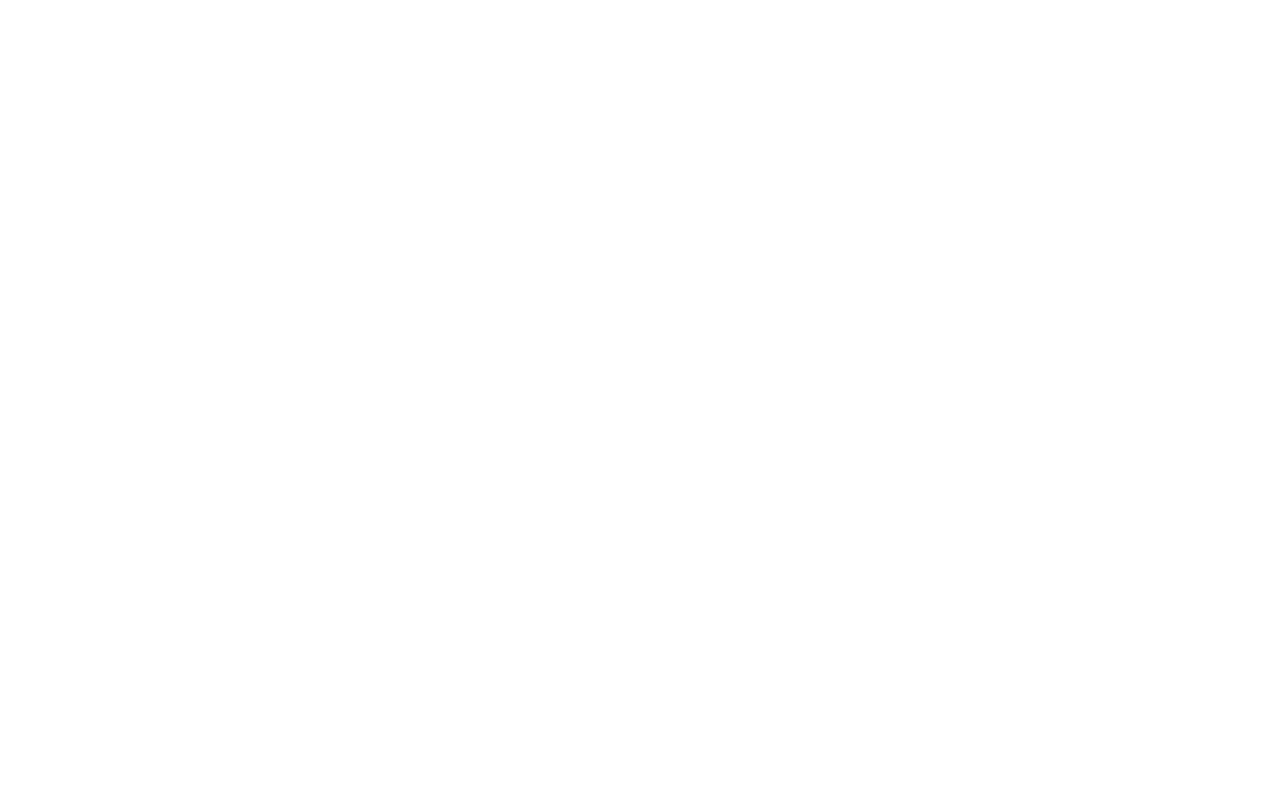
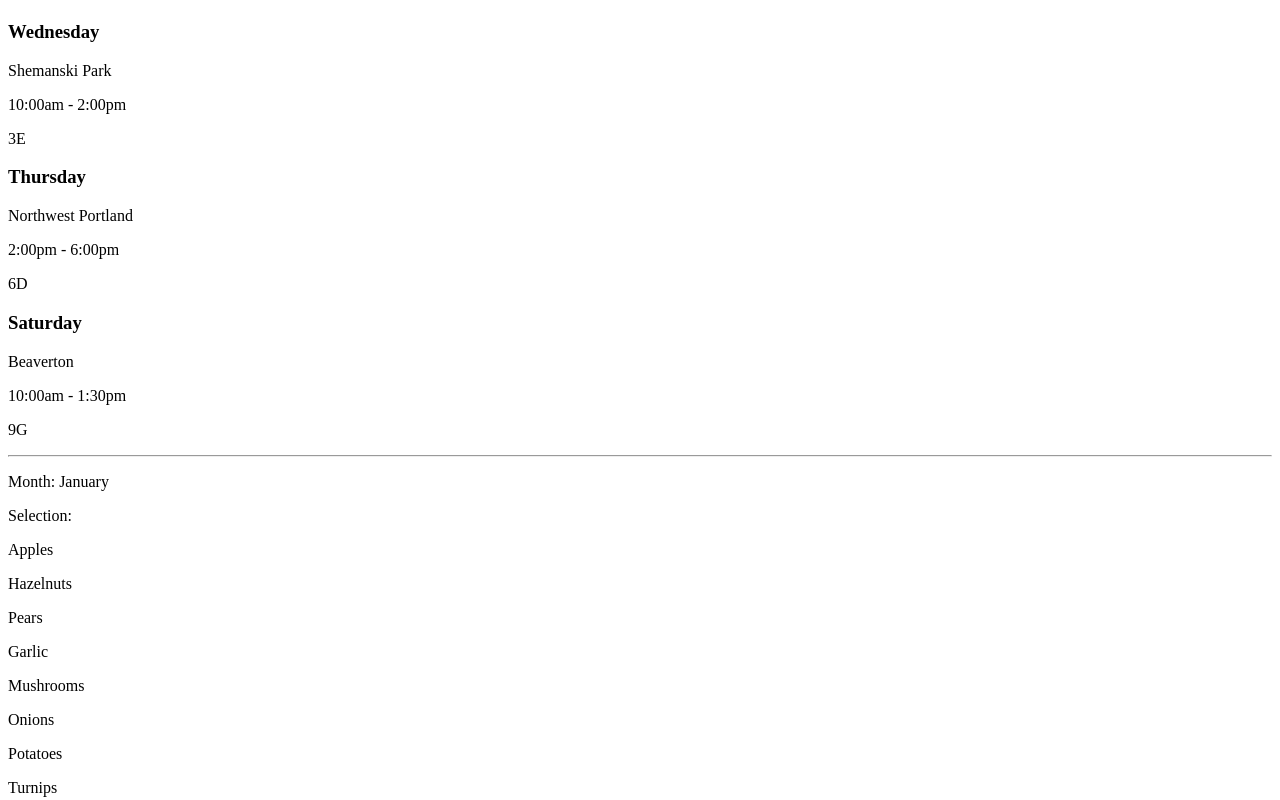
Before and after one commit to safiyc/safis-fresh-market, a React app: page / in a window 1280 px wide. Shown: the part 580-1380 px from the top of the page. Before the commit the page ends 800 px from the top, so only its background shows below. Built offline with nearby package versions, Linux system fonts and the light colour scheme.

Commit message:
Display nested data on page

```diff
--- a/src/components/DayDisplay.jsx
+++ b/src/components/DayDisplay.jsx
@@ -1,15 +1,56 @@
 import React from 'react';
-import DaySelection from './DaySelection';
 import DayData from './DayData';
+
+const marketSchedule = [
+  {
+    day: 'Sunday',
+    location: 'Lents International',
+    hours: '9:00am - 2:00pm',
+    booth: '4A'
+  },
+  {
+    day: 'Monday',
+    location: 'Pioneer Courthouse Square',
+    hours: '10:00am - 2:00pm',
+    booth: '7C'
+  },
+  {
+    day: 'Tuesday',
+    location: 'Hillsboro',
+    hours: '5:00pm - 8:30pm',
+    booth: '1F'
+  },
+  {
+    day: 'Wednesday',
+    location: 'Shemanski Park',
+    hours: '10:00am - 2:00pm',
+    booth: '3E'
+  },
+  {
+    day: 'Thursday',
+    location: 'Northwest Portland',
+    hours: '2:00pm - 6:00pm',
+    booth: '6D'
+  },
+  {
+    day: 'Saturday',
+    location: 'Beaverton',
+    hours: '10:00am - 1:30pm',
+    booth: '9G'
+  }
+];
 
 function DayDisplay() {
   return (
     <div>
-      <DaySelection />
-      <DayData
-        day="Sunday"
-        location="Lents International" hours="9:00am - 2:00pm"
-        booth="4A" />
+      <h2>Our Location Each Day of the Week</h2>
+      {marketSchedule.map((data, index) =>
+        <DayData day={data.day}
+          location={data.location}
+          hours={data.hours}
+          booth={data.booth}
+          key={index} />
+      )}
     </div>
   );
 }
--- a/src/components/MonthData.jsx
+++ b/src/components/MonthData.jsx
@@ -1,7 +1,19 @@
 import React from 'react';
+import PropTypes from 'prop-types';
 
-function MonthData() {
-  return <div>data from month's selection</div>;
+function MonthData(props) {
+  return (
+    <div>
+      <hr />
+      <p>Month: {props.month}</p>
+      <p>Selection: {props.selection}</p>
+    </div>
+  );
 }
 
+MonthData.propTypes = {
+  month: PropTypes.string,
+  selection: PropTypes.string
+};
+
 export default MonthData;
--- a/src/components/MonthDisplay.jsx
+++ b/src/components/MonthDisplay.jsx
@@ -1,12 +1,292 @@
 import React from 'react';
-import MonthSelection from './MonthSelection';
 import MonthData from './MonthData';
+
+const availableProduce = [
+  {
+    month: 'January',
+    selection: [
+      'Apples',
+      'Hazelnuts',
+      'Pears',
+      'Garlic',
+      'Mushrooms',
+      'Onions',
+      'Potatoes',
+      'Turnips'
+    ]
+  },
+  {
+    month: 'February',
+    selection: [
+      'Apples',
+      'Hazelnuts',
+      'Pears',
+      'Garlic',
+      'Mushrooms',
+      'Onions',
+      'Potatoes'
+    ]
+  },
+  {
+    month: 'March',
+    selection: [
+      'Apples',
+      'Hazelnuts',
+      'Pears',
+      'Rhubarb',
+      'Garlic',
+      'Mushrooms',
+      'Onions',
+      'Potatoes'
+    ]
+  },
+  {
+    month: 'April',
+    selection: [
+      'Apples',
+      'Hazelnuts',
+      'Pears',
+      'Rhubarb',
+      'Asparagus',
+      'Garlic',
+      'Lettuce',
+      'Mushrooms',
+      'Onions',
+      'Potatoes'
+    ]
+  },
+  {
+    month: 'May',
+    selection: [
+      'Apples',
+      'Hazelnuts',
+      'Pears',
+      'Rhubarb',
+      'Asparagus',
+      'Cauliflower',
+      'Garlic',
+      'Lettuce',
+      'Potatoes',
+      'Radishes'
+    ]
+  },
+  {
+    month: 'June',
+    selection: [
+      'Apples',
+      'Hazelnuts',
+      'Pears',
+      'Rhubarb',
+      'Blackberries',
+      'Cherries',
+      'Raspberries',
+      'Strawberries',
+      'Asparagus',
+      'Broccoli',
+      'Cauliflower',
+      'Kohlrabi',
+      'Lettuce',
+      'Mushrooms',
+      'Potatoes',
+      'Radishes',
+      'Squash'
+    ]
+  },
+  {
+    month: 'July',
+    selection: [
+      'Apples',
+      'Hazelnuts',
+      'Pears',
+      'Rhubarb',
+      'Apricots',
+      'Blackberries',
+      'Blueberries',
+      'Cherries',
+      'Melons',
+      'Nectarines',
+      'Peaches',
+      'Raspberries',
+      'Strawberries',
+      'Tomatoes',
+      'Beets',
+      'Broccoli',
+      'Brussel Sprouts',
+      'Cabbage',
+      'Carrots',
+      'Cauliflower',
+      'Cucumber',
+      'Eggplant',
+      'Garlic',
+      'Green Beans',
+      'Kohlrabi',
+      'Lettuce',
+      'Mushrooms',
+      'Potatoes',
+      'Radishes',
+      'Squash',
+      'Turnips'
+    ]
+  },
+  {
+    month: 'August',
+    selection: [
+      'Apples',
+      'Apricots',
+      'Blackberries',
+      'Blueberries',
+      'Cherries',
+      'Melons',
+      'Nectarines',
+      'Peaches',
+      'Pears',
+      'Plums',
+      'Raspberries',
+      'Rhubarb',
+      'Strawberries',
+      'Tomatoes',
+      'Beets',
+      'Broccoli',
+      'Brussel Sprouts',
+      'Cabbage',
+      'Carrots',
+      'Cauliflower',
+      'Corn',
+      'Cucumber',
+      'Eggplant',
+      'Garlic',
+      'Green Beans',
+      'Kohlrabi',
+      'Lettuce',
+      'Mushrooms',
+      'Onions',
+      'Peas',
+      'Peppers',
+      'Potatoes',
+      'Radishes',
+      'Squash',
+      'Turnips'
+    ]
+  },
+  {
+    month: 'September',
+    selection: [
+      'Apples',
+      'Blueberries',
+      'Grapes',
+      'Melons',
+      'Peaches',
+      'Pears',
+      'Plums',
+      'Raspberries',
+      'Tomatoes',
+      'Broccoli',
+      'Brussel Sprouts',
+      'Cabbage',
+      'Carrots',
+      'Cauliflower',
+      'Corn',
+      'Cucumber',
+      'Eggplant',
+      'Garlic',
+      'Green Beans',
+      'Kohlrabi',
+      'Lettuce',
+      'Mushrooms',
+      'Onions',
+      'Peas',
+      'Peppers',
+      'Potatoes',
+      'Radishes',
+      'Squash',
+      'Turnips'
+    ]
+  },
+  {
+    month: 'October',
+    selection: [
+      'Apples',
+      'Grapes',
+      'Hazelnuts',
+      'Melons',
+      'Peaches',
+      'Pears',
+      'Tomatoes',
+      'Broccoli',
+      'Brussel Sprouts',
+      'Cabbage',
+      'Carrots',
+      'Cauliflower',
+      'Corn',
+      'Cucumber',
+      'Eggplant',
+      'Garlic',
+      'Green Beans',
+      'Kohlrabi',
+      'Lettuce',
+      'Mushrooms',
+      'Onions',
+      'Peas',
+      'Peppers',
+      'Potatoes',
+      'Pumpkins',
+      'Radishes',
+      'Squash',
+      'Turnips'
+    ]
+  },
+  {
+    month: 'November',
+    selection: [
+      'Apples',
+      'Hazelnuts',
+      'Pears',
+      'Broccoli',
+      'Carrots',
+      'Cauliflower',
+      'Garlic',
+      'Mushrooms',
+      'Onions',
+      'Potatoes',
+      'Squash',
+      'Turnips'
+    ]
+  },
+  {
+    month: 'December',
+    selection: [
+      'Apples',
+      'Hazelnuts',
+      'Pears',
+      'Broccoli',
+      'Carrots',
+      'Cauliflower',
+      'Garlic',
+      'Mushrooms',
+      'Onions',
+      'Potatoes',
+      'Turnips'
+    ]
+  }
+];
 
 function MonthDisplay() {
   return (
     <div>
-      <MonthSelection />
-      <MonthData />
+      {availableProduce.map((data, index) => {
+        return (
+          <div key={index}>
+            <MonthData month={data.month} />
+            {data.selection.map((el, index) => {
+              return (
+                <div key={index}>
+                  <p>{el}</p>
+                </div>
+              );
+            })}
+          </div>
+        );
+      })}
     </div>
   );
 }
```
Also changed, not shown: .eslintrc.json, template.ejs.
